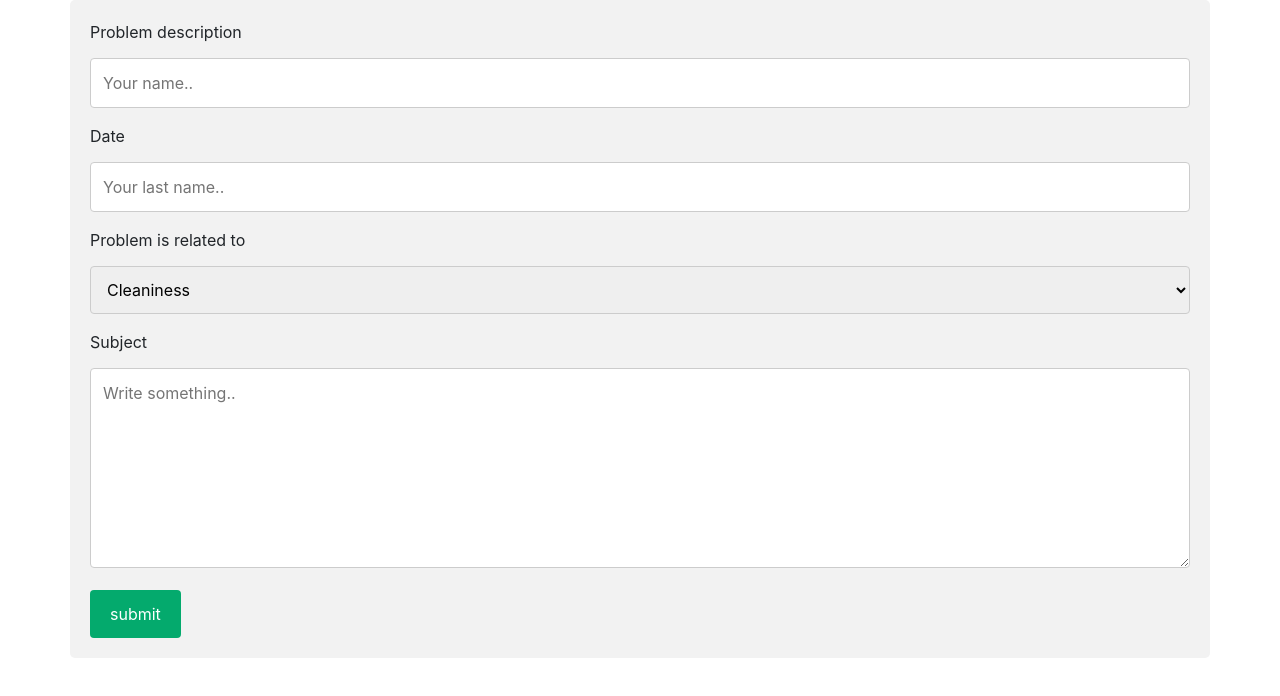
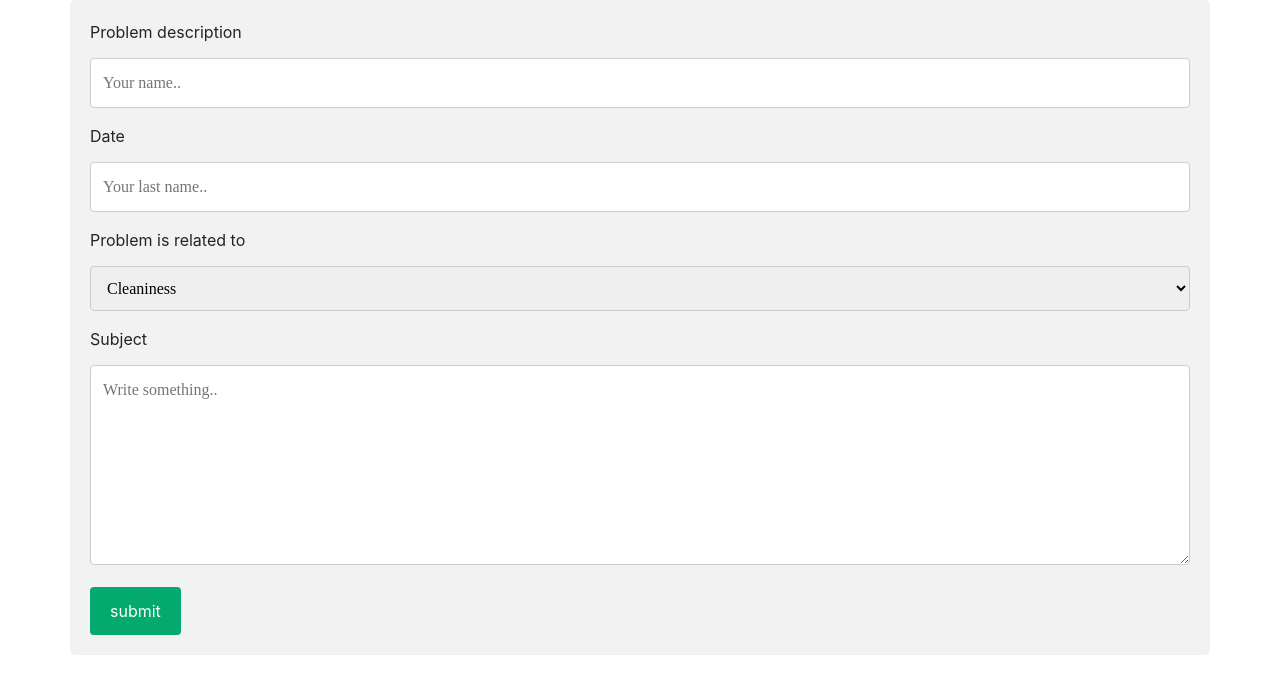
Before and after one commit to tk84274/Issue_solver, a plain HTML site: page issues.html in a window 1280 px wide. Drawn offline with nearby package versions, Linux system fonts and the light colour scheme.

Commit message:
Update style1.css

```diff
--- a/style1.css
+++ b/style1.css
@@ -7,6 +7,15 @@ input[type=text], select, textarea {
     margin-top: 6px; /* Add a top margin */
     margin-bottom: 16px; /* Bottom margin */
     resize: vertical /* Allow the user to vertically resize the textarea (not horizontally) */
+  }
+
+    /* Formatting of text in text fields */
+  #subject,
+  #country,
+  #lname,
+  #fname{
+    font-family: "Times New Roman", Times, serif;
+    font-size: medium;
   }
 
   /* Style the submit button with a specific background color etc */
```
